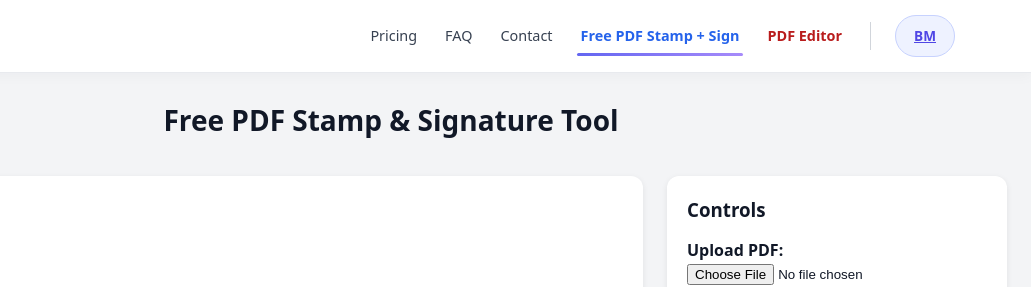
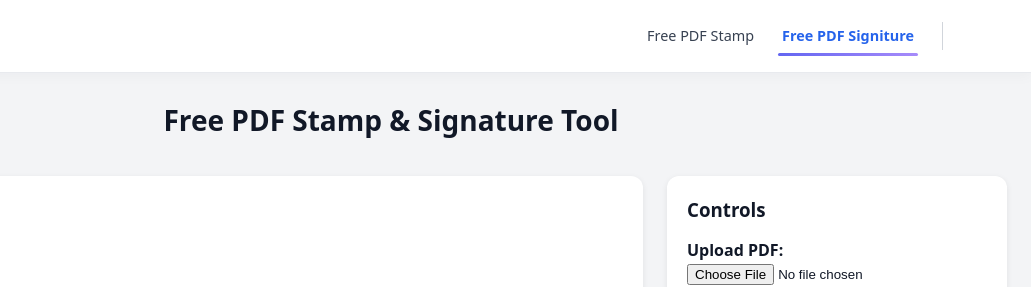
Before and after one commit to HakimiMazeri/StampOnline, a website: page pdf.html in a window 1280 px wide. Shown: the top 287 px of the page, 249-1280 px from the left. Drawn offline with nearby package versions, Linux system fonts and the light colour scheme; files that its build step writes are made by us from their sources.

Commit message:
Update pdf.html

```diff
--- a/pdf.html
+++ b/pdf.html
@@ -1,4 +1,3 @@
-
 <!doctype html>
 <html lang="en">
 <head>
@@ -264,26 +263,26 @@
     <!-- Right -->
     <div class="header-right">
       <nav class="nav desktop-only">
-        <a href="pricing.html" class="">Pricing</a>
-        <a href="faq.html"     class="">FAQ</a>
-        <a href="contact.html" class="">Contact</a>
+        <!-- <a href="pricing.html" class="">Pricing</a> -->
+        <!-- <a href="faq.html"     class="">FAQ</a> -->
+         <a href="index.html" class="">Free PDF Stamp</a>
 
         <!-- New Free Stamp Tool Link -->
         <a href="pdf.html" class="active"
-           style="color:#2563eb;font-weight:600;">Free PDF Stamp + Sign</a>
+           style="color:#2563eb;font-weight:600;">Free PDF Signiture</a>
 
         <!-- Mega Pack Link -->
-        <a href="editor.html" class=""
-           style="color:#b91c1c;font-weight:600;">PDF Editor</a>
+        <!-- <a href="editor.html" class=""  -->
+           <!-- style="color:#b91c1c;font-weight:600;">PDF Editor</a> -->
       </nav>
 
       <div class="divider desktop-only"></div>
 
       <!-- Language Toggle -->
-      <a href="/free-stamp/index.php?lang=ms"
-         class="btn btn-outline"
-         style="background:#eef2ff;border:1px solid #c7d2fe;color:#4f46e5;">
-        BM      </a>
+      <!-- <a href="/free-stamp/index.php?lang=ms" -->
+         <!-- class="btn btn-outline" -->
+         <!-- style="background:#eef2ff;border:1px solid #c7d2fe;color:#4f46e5;"> -->
+        <!-- BM      </a> -->
 
       <!-- Hamburger (Mobile) -->
       <button id="hamburger" class="hamburger mobile-only" aria-label="Toggle menu">☰</button>
@@ -291,17 +290,17 @@
 
     <!-- Mobile dropdown -->
     <div id="mobile-menu" class="mobile-nav" style="display:none;">
-      <a href="pricing.html" class="">Pricing</a>
-      <a href="faq.html"     class="">FAQ</a>
-      <a href="contact.html" class="">Contact</a>
+      <!-- <a href="pricing.html" class="">Pricing</a> -->
+      <!-- <a href="faq.html"     class="">FAQ</a> -->
+      <!-- <a href="contact.html" class="">Contact</a> -->
 
       <!-- New Free Stamp Tool Link (mobile) -->
       <a href="pdf.html" class="active"
-         style="color:#2563eb;font-weight:600;">Free Stamp + Sign</a>
+         style="color:#2563eb;font-weight:600;">Free PDF Stamp</a>
 
       <!-- Mega Pack Link in mobile -->
-      <a href="editor.html" class=""
-         style="color:#b91c1c;font-weight:600;">Mega Sticker Pack Promo</a>
+      <!-- <a href="editor.html" class=""  -->
+         <!-- style="color:#b91c1c;font-weight:600;">Mega Sticker Pack Promo</a> -->
     </div>
   </div>
 </header>
```
